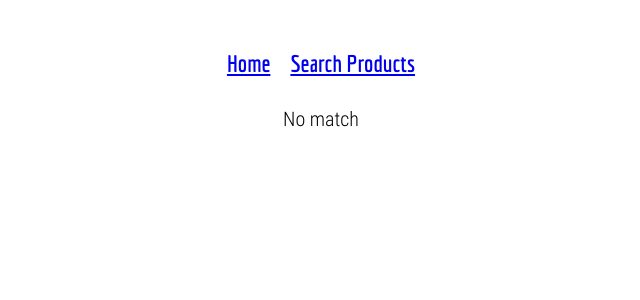
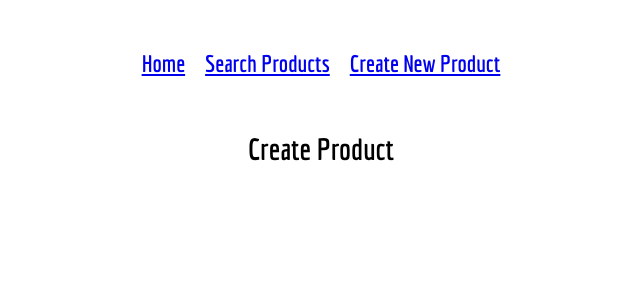
Before and after one commit to CoffeeeBean/MyLuxuryShop, a React (Create React App) app: page /create in a window 1280 px wide. Shown: the top 300 px of the page, without its empty margins (319-959 px from the left). Built offline with nearby package versions, Linux system fonts and the light colour scheme.

Commit message:
create product empy page and link

```diff
--- a/src/components/App.js
+++ b/src/components/App.js
@@ -2,6 +2,7 @@ import React, { Component } from "react";
 import { Link, Route, Switch } from "react-router-dom";
 import HomePage from "../pages/HomePage";
 import SearchProducts from "../pages/SearchProducts";
+import CreateProduct from "../pages/CreateProduct";
 
 const NoMatch = () => <div>No match</div>;
 
@@ -16,10 +17,13 @@ class App extends Component {
     return (
       <div>
         <h3 style={style}>
-          <Link to="/">Home </Link>
+          <Link to="/">Home</Link>
         </h3>
         <h3 style={style}>
-          <Link to="/search">Search Products </Link>
+          <Link to="/search">Search Products</Link>
+        </h3>
+        <h3 style={style}>
+          <Link to="/create">Create New Product</Link>
         </h3>
 
         <Switch>
@@ -29,6 +33,10 @@ class App extends Component {
 
           <Route path="/search">
             <SearchProducts />
+          </Route>
+
+          <Route path="/create">
+            <CreateProduct />
           </Route>
 
           <Route>
--- /dev/null
+++ b/src/pages/CreateProduct.jsx
@@ -0,0 +1,7 @@
+export default function CreateProduct() {
+  return (
+    <div>
+      <h2>Create Product</h2>
+    </div>
+  );
+}
```
Also changed, not shown: 1 other file (tests, documents, lock files or other folders).
